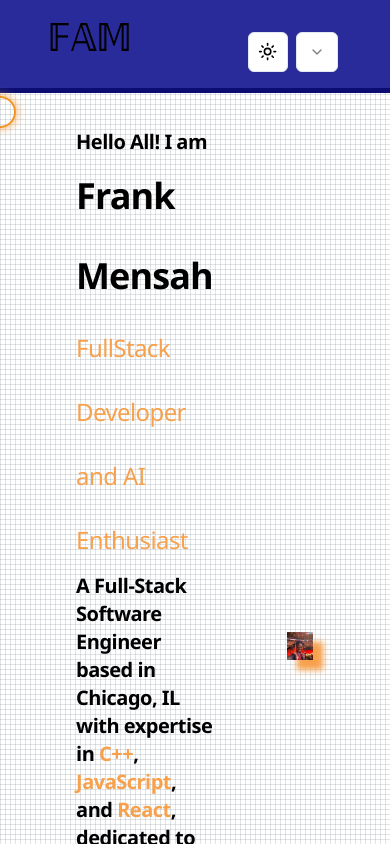
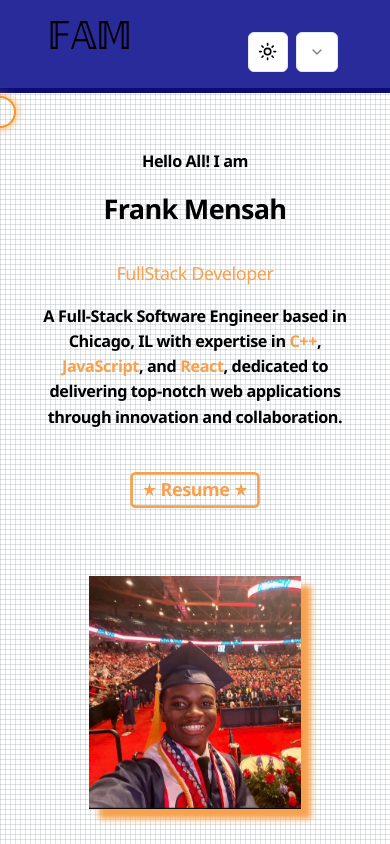
Before and after one commit to famfrank1298/famfrank, a Next.js app: page / in a window 390 px wide. Shown: the top 844 px of the page. Built offline with nearby package versions, Linux system fonts and the light colour scheme.

Commit message:
hero's responsiveness done

```diff
--- a/src/app/globals.css
+++ b/src/app/globals.css
@@ -143,6 +143,10 @@
 
 html {
   cursor: none;
+  width: 100%;
+  height: 100%;
+  margin: 0;
+  padding: 0;
 }
 
 body {
@@ -158,6 +162,8 @@ body {
   margin: 0;
   padding: 0;
   color: var(--text-primary);
+  width: 100%;
+  height: 100%;
 }
 
 .cursor {
--- a/src/components/ui/Hero/hero.css
+++ b/src/components/ui/Hero/hero.css
@@ -1,9 +1,8 @@
 .hero-container {
   display: grid;
   grid-template-columns: 1.5fr 1fr;
-  width: 80%;
+  width: 100%;
   margin: 7rem auto;
-  justify-content: center;
   align-items: center;
 }
 
@@ -50,7 +49,7 @@
 }
 
 .heroImage {
-  width: 70%;
+  width: 80%;
   box-shadow: 10px 10px 6px var(--orange90);
   margin: 0 auto;
 }
@@ -75,3 +74,64 @@
   color: var(--darkblue90);
   box-shadow: 2px 2px 5px var(--orange90);
 }
+
+/* Media Queries */
+
+@media (max-width: 850px) {
+  .heroText {
+    transform: scale(0.7);
+    width: 100%;
+    padding: 0;
+  }
+
+  .heroImage {
+    width: 80%;
+  }
+}
+
+@media (max-width: 650px) {
+  .hero-container {
+    display: grid;
+    grid-template-columns: 1.8fr 1fr;
+  }
+
+  .heroImage {
+    width: 100%;
+  }
+}
+
+@media (max-width: 580px) {
+  h1 {
+    @apply text-3xl lg:text-5xl;
+  }
+
+  h2 {
+    @apply text-3xl;
+  }
+
+  h3 {
+    @apply text-xl;
+  }
+
+  h4 {
+    @apply text-lg;
+  }
+}
+
+/* Mobile View */
+@media (max-width: 450px) {
+  .hero-container {
+    grid-template-columns: 1fr;
+  }
+
+  .heroText {
+    text-align: center;
+    margin: 0 auto;
+    padding: 1rem;
+    transform: scale(0.9);
+  }
+
+  .heroImage {
+    width: 65%;
+  }
+}
--- a/src/components/ui/Hero/hero.tsx
+++ b/src/components/ui/Hero/hero.tsx
@@ -1,14 +1,22 @@
 import Image from "next/image";
 import "./hero.css";
 import { Button } from "../Button/button";
+import { useMediaQuery } from "@/hooks/use-media-query";
 
 export default function Hero() {
+  const isMobile = useMediaQuery("(max-width: 490px)");
+
   return (
     <div className="hero-container">
       <div className="heroText">
         <h4>Hello All! I am</h4>
         <h1>Frank Mensah </h1>
-        <h3 className="highlight">FullStack Developer and AI Enthusiast </h3>
+        {isMobile ? (
+          <h3 className="highlight">FullStack Developer</h3>
+        ) : (
+          <h3 className="highlight">FullStack Developer and AI Enthusiast </h3>
+        )}
+
         <h4>
           A Full-Stack Software Engineer based in Chicago, IL with expertise in{" "}
           <b className="highlight">C++</b>,{" "}
```
